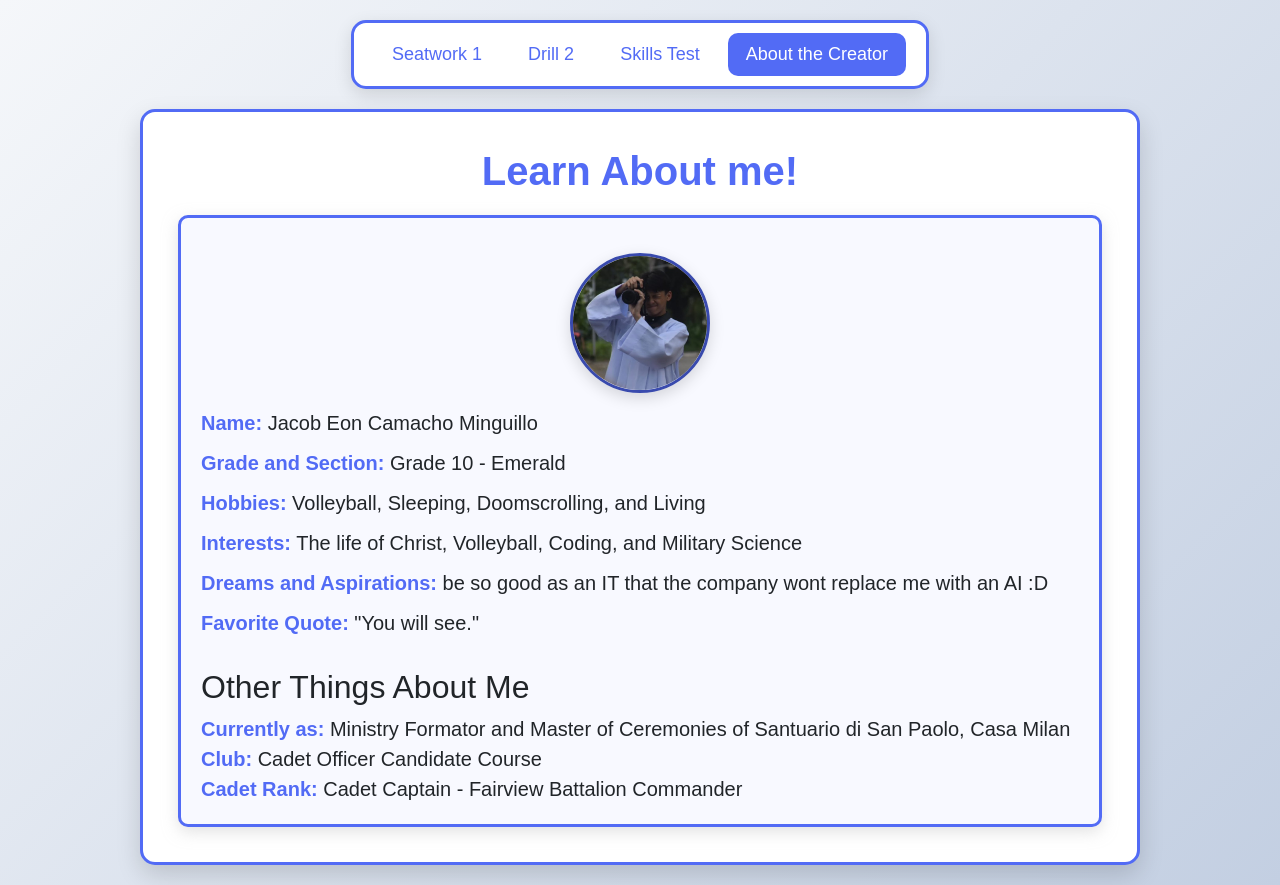
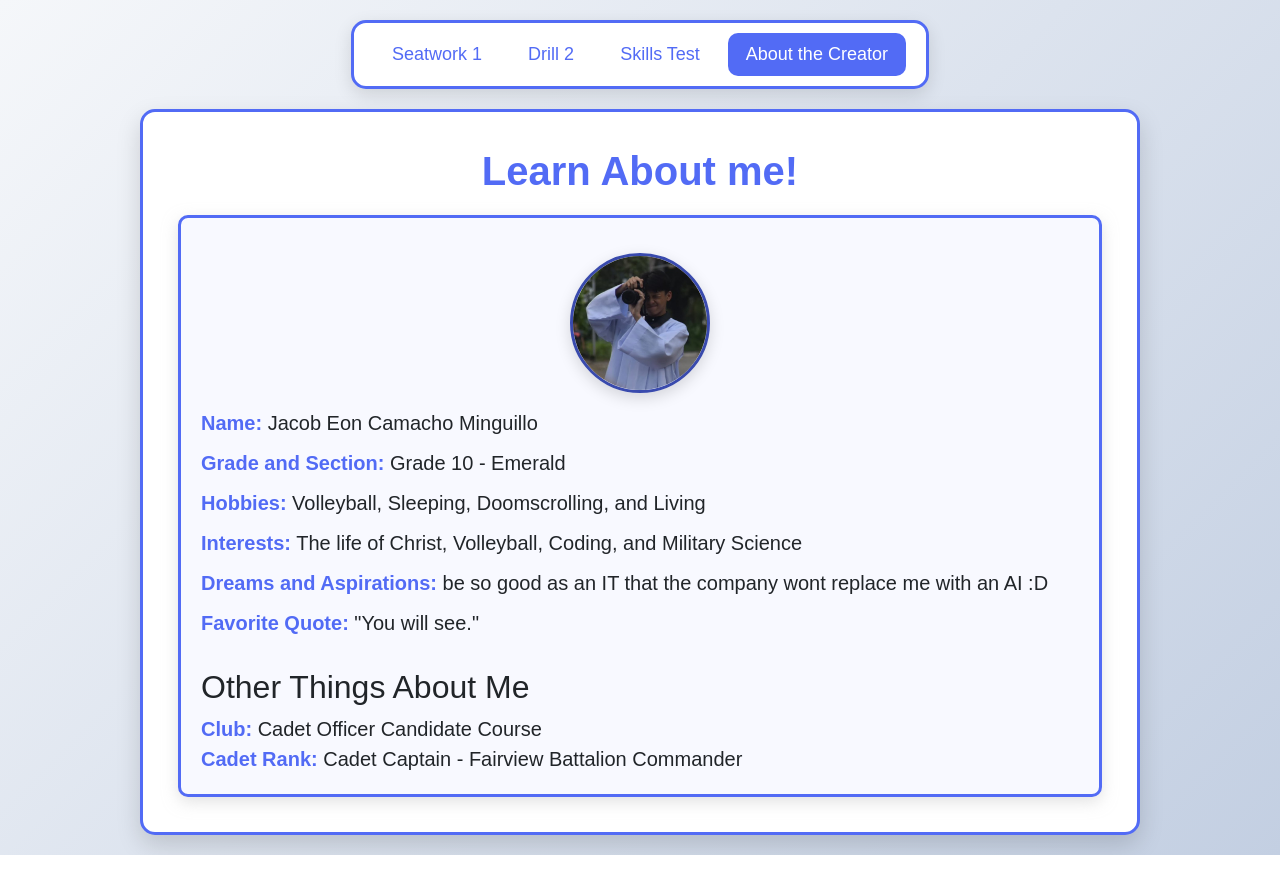
Before and after one commit to AyonAyosMinguillo/FV_ICT10_Q2Project_Minguillo_Jacob, a plain HTML site: page about.html in a window 1280 px wide. After the commit the page ends 855 px from the top, so only its background shows below. Drawn offline with nearby package versions, Linux system fonts and the light colour scheme; a web font is replaced by a local one.

Commit message:
Update about.html

```diff
--- a/about.html
+++ b/about.html
@@ -98,7 +98,6 @@
             <div class="property-row mb-0"><span class="property-label">Favorite Quote:</span> "You will see."</div>
             <br>
             <h2>Other Things About Me</h2>
-            <div class="property-row mb-0"><span class="property-label">Currently as:</span> <span class="property-value">Ministry Formator and Master of Ceremonies of Santuario di San Paolo, Casa Milan</span></div>
             <div class="property-row mb-0"><span class="property-label">Club:</span> <span class="property-value">Cadet Officer Candidate Course</span></div>
             <div class="property-row mb-0"><span class="property-label">Cadet Rank:</span> <span class="property-value">Cadet Captain - Fairview Battalion Commander</span></div>
         </div>
```
